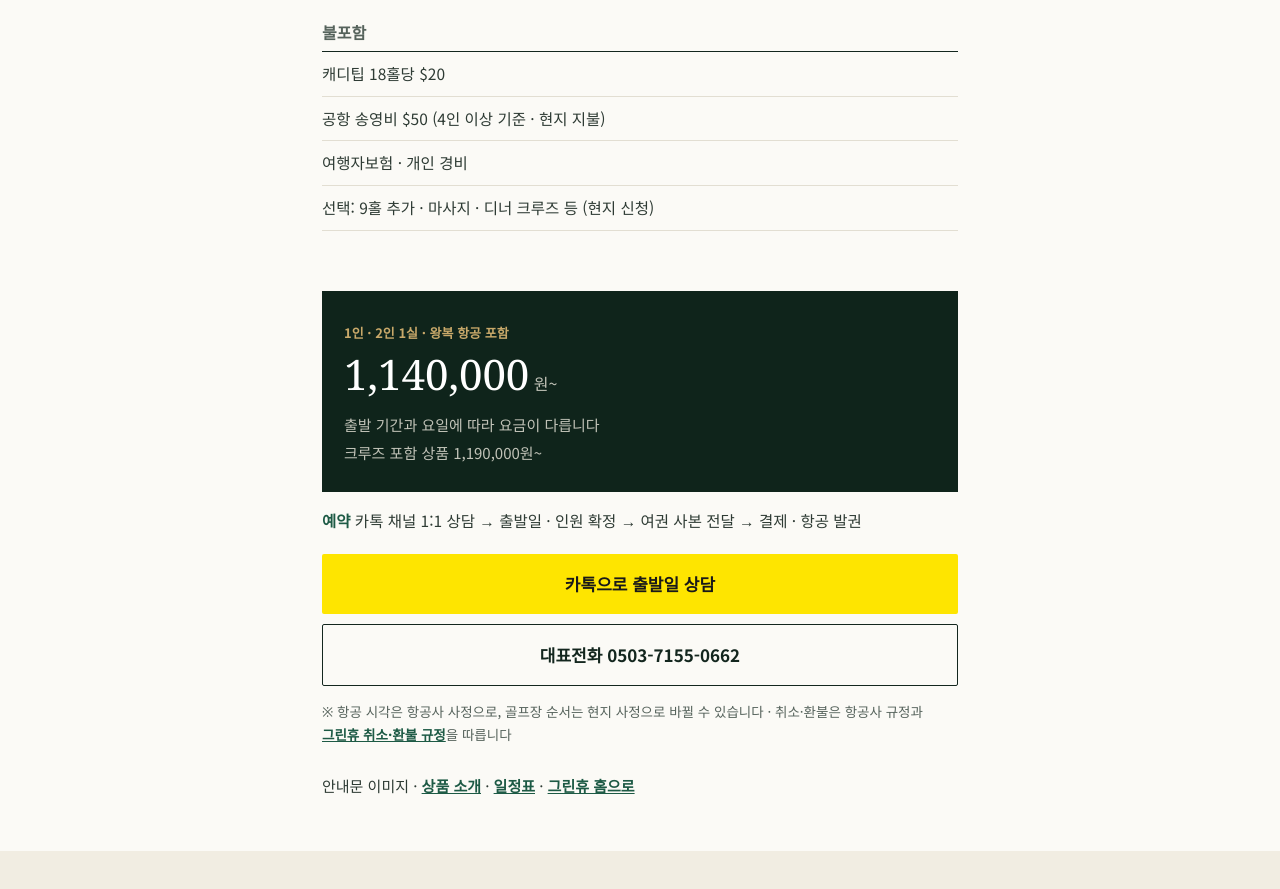
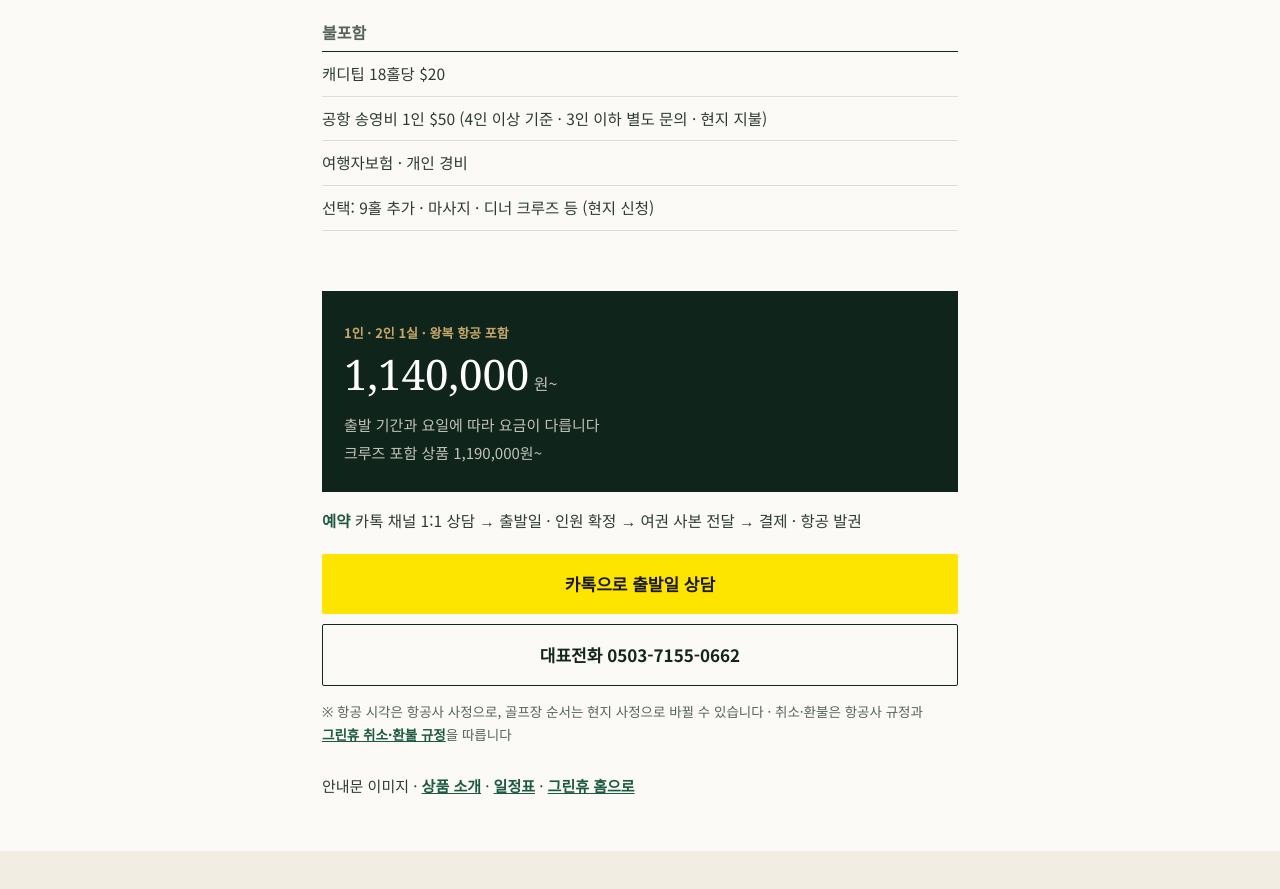
Before and after one commit to greenhue-travel/greenhuetravel, a plain HTML site: page halong.html in a window 1280 px wide. Shown: the part 4285-5174 px from the top of the page. Drawn offline with Linux system fonts and the light colour scheme.

Commit message:
하롱베이 송영비 1인 기준·3인 이하 별도 문의 표기
Co-Authored-By: Claude Opus 5.5 <noreply@anthropic.com>
Claude-Session: https://claude.ai/code/session_01NZVA238dmYMmEvdoWYXvy3

```diff
--- a/halong.html
+++ b/halong.html
@@ -250,7 +250,7 @@ footer a{text-decoration:underline}
  <h4 class="x">불포함</h4>
  <ul class="l">
   <li>캐디팁 18홀당 $20</li>
-  <li>공항 송영비 $50 (4인 이상 기준 · 현지 지불)</li>
+  <li>공항 송영비 1인 $50 (4인 이상 기준 · 3인 이하 별도 문의 · 현지 지불)</li>
   <li>여행자보험 · 개인 경비</li>
   <li>선택: 9홀 추가 · 마사지 · 디너 크루즈 등 (현지 신청)</li>
  </ul>
```
Also changed, not shown: assets/hl-guide-1.jpg.
